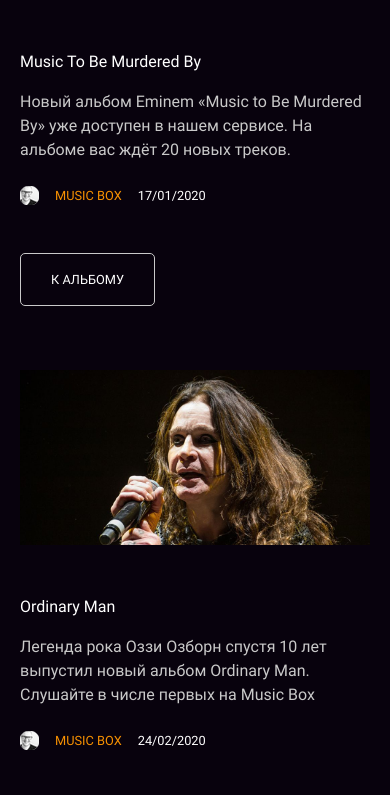
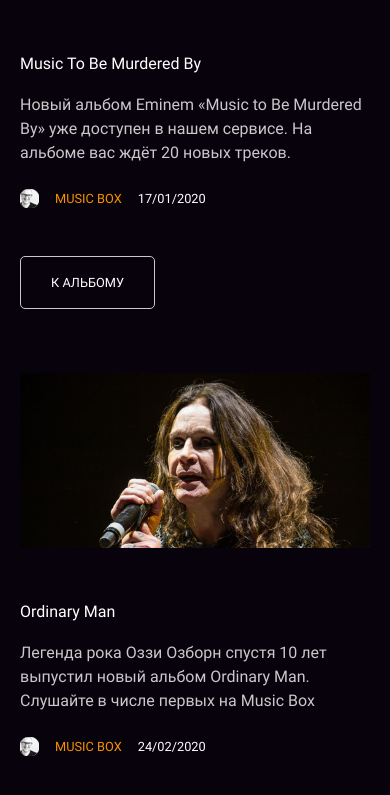
Before and after one commit to unhappymonday/layout-designer-project-56, a website: page src/index.html in a window 390 px wide. Shown: the part 3452-4247 px from the top of the page. Drawn offline with Linux system fonts and the light colour scheme.

Commit message:
Test #12

```diff
--- a/src/styles/scss/components/_media.scss
+++ b/src/styles/scss/components/_media.scss
@@ -116,6 +116,15 @@
 
   .news-card {
 
+    .news-title {
+      font-size: 16px;
+      line-height: 27px;
+    }
+
+    .news-body {
+      width: 100%;
+    }
+
     &:not(:last-child) {
       margin-bottom: 64px;
     }
--- a/src/styles/scss/components/_news.scss
+++ b/src/styles/scss/components/_news.scss
@@ -20,14 +20,15 @@
   text-align: start;
 }
 
-.news-cover {
+.news-cover,
+.news-body {
   width: 575px;
 }
 
 .news-title {
-  font-size: var(--heading-3);
+  font-size: 30px;
   font-weight: normal;
-  line-height: clamp(1.5rem, 0.8735rem + 2.4213vi, 2.75rem);
+  line-height: 45px;
   text-transform: none;
   padding-bottom: 30px;
 }
```
Also changed, not shown: src/styles/css/main.css, 1 other file.
